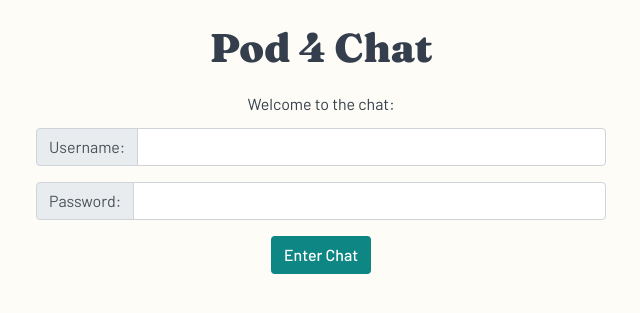
After one commit to HamingnottT/pyprimer-capstone, a Flask app: page /signin in a window 1280 px wide. The commit adds this page. Shown: the top 313 px of the page, without its empty margins (319-959 px from the left). Run offline with Flask 2, Linux system fonts and the light colour scheme; some libraries are stand-ins or nearby versions.

Commit message:
uploaded signin page & fixed index from branch

```diff
--- a/app.py
+++ b/app.py
@@ -86,6 +86,10 @@ TOPICS = [
 def index():
     return render_template("index.html", topics = TOPICS)
 
+@app.route("/signin")
+def signin():
+    return render_template("signin.html", topics = TOPICS)
+
 @app.route("/changename",  methods=["POST"])
 def changename():
     session["name"]= request.form.get("username")
--- a/templates/index.html
+++ b/templates/index.html
@@ -18,10 +18,6 @@
           <div class="input-group-text">Set your username:</div>
         </div>
         <input type="text" id="name" name = "username" class="form-control" required />
-        <div class="input-group-prepend">
-          <div class="input-group-text">Set your username:</div>
-        </div>
-        <input type="text" id="name" name = "username" class="form-control" required />
         <div class="input-group-append">
           <input type="submit" class="btn" value="Enter Chat" />
         </div>
--- /dev/null
+++ b/templates/signin.html
@@ -0,0 +1,58 @@
+
+    {% extends "layout.html" %}
+    {% block body %}
+    <!-- container & title -->
+    <div class="container my-4">
+      <h1 class="my-4 text-center fraunces fw-900">Pod 4 Chat</h1>
+      <!-- buttons for chatrooms -->
+
+      <div class="mb-3 text-center">
+        <div class="my-2">Welcome to the chat:</div>
+      </div>
+
+
+    <!-- Username verification -->
+    <form class="new-name my-3" method="POST" action= "/changename">
+      <div class="input-group">
+        <div class="input-group-prepend">
+          <div class="input-group-text">Username:</div>
+        </div>
+        <input type="text" id="name" name = "username" class="form-control" required />
+        <!-- <div class="input-group-append">
+          <input type="submit" class="btn" value="Enter Chat" />
+        </div> -->
+      </div>
+      <br>
+      <div class="input-group">
+        <div class="input-group-prepend">
+          <div class="input-group-text">Password:</div>
+        </div>
+        <input type="password" id="name" name = "password" class="form-control" required />
+        <!-- <div class="input-group-append">
+          <input type="submit" class="btn" value="Enter Chat" />
+        </div> -->
+      </div>
+      <br>
+      <div class="mb-3 text-center">
+        <input type="submit" class="btn" value="Enter Chat" />
+      </div>
+      <div class="update-mssg"></div>
+    </form>
+
+    <!-- Password verification -->
+    <!-- <form class="new-name my-3" method="POST" action= "/changename">
+        <div class="input-group">
+          <div class="input-group-prepend">
+            <div class="input-group-text">Password:</div>
+          </div>
+          <input type="text" id="name" name = "username" class="form-control" required />
+          <div class="input-group-append">
+            <input type="submit" class="btn" value="Enter Chat" />
+          </div>
+        </div>
+        <div class="update-mssg"></div>
+      </form> -->
+  </div>
+
+
+    {% endblock %}
```
Also changed, not shown: 1 other file.
